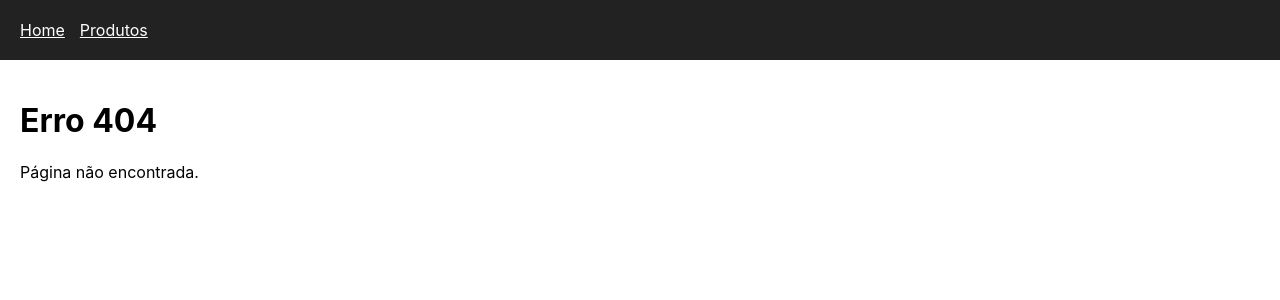
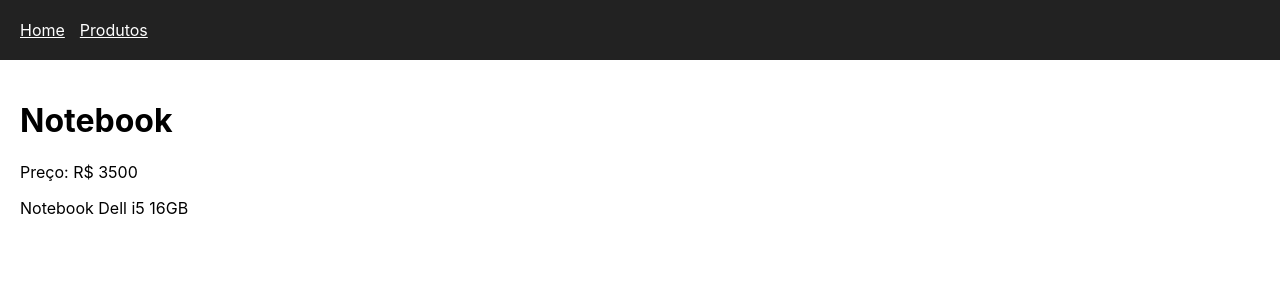
Before and after one commit to danilofasolo/DevOps_PUCPR, a React (Create React App) app: page /produtos/10001 in a window 1280 px wide. Before the commit this address had no page. Shown: the top 300 px of the page. Built offline with nearby package versions, Linux system fonts and the light colour scheme.

Commit message:
Inclusão de pagina 'Detalhes'

```diff
--- a/src/App.js
+++ b/src/App.js
@@ -1,6 +1,7 @@
 import { BrowserRouter, Routes, Route } from "react-router-dom";
 import Home from "./pages/Home";
 import Produtos from "./pages/Produtos";
+import Detalhe from "./pages/Detalhe";
 import NotFound from "./pages/NotFound";
 import Navbar from "./components/Navbar";
 
@@ -12,6 +13,7 @@ function App() {
       <Routes>
         <Route path="/" element={<Home />} />
         <Route path="/produtos" element={<Produtos />} />
+        <Route path="/produtos/:id" element={<Detalhe />} />
         <Route path="*" element={<NotFound />} />
       </Routes>
     </BrowserRouter>
--- /dev/null
+++ b/src/pages/Detalhe.js
@@ -0,0 +1,24 @@
+import { useParams } from "react-router-dom";
+import produtos from "../data/produtos";
+
+function Detalhe() {
+  const { id } = useParams();
+
+  const produto = produtos.find(
+    (p) => p.id === parseInt(id)
+  );
+
+  if (!produto) {
+    return <h2>Produto não encontrado</h2>;
+  }
+
+  return (
+    <div style={{ padding: "20px" }}>
+      <h1>{produto.nome}</h1>
+      <p>Preço: R$ {produto.preco}</p>
+      <p>{produto.descricao}</p>
+    </div>
+  );
+}
+
+export default Detalhe;
```
